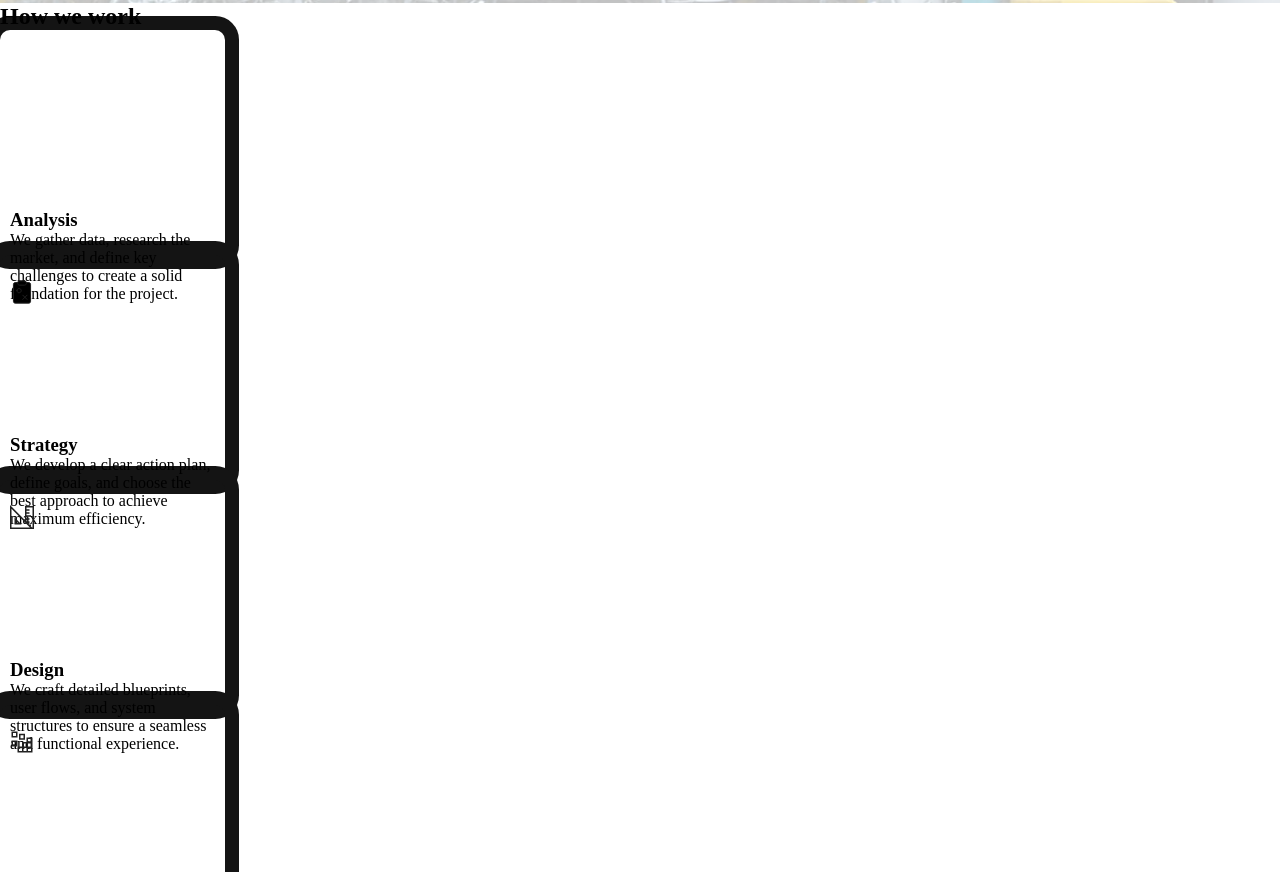
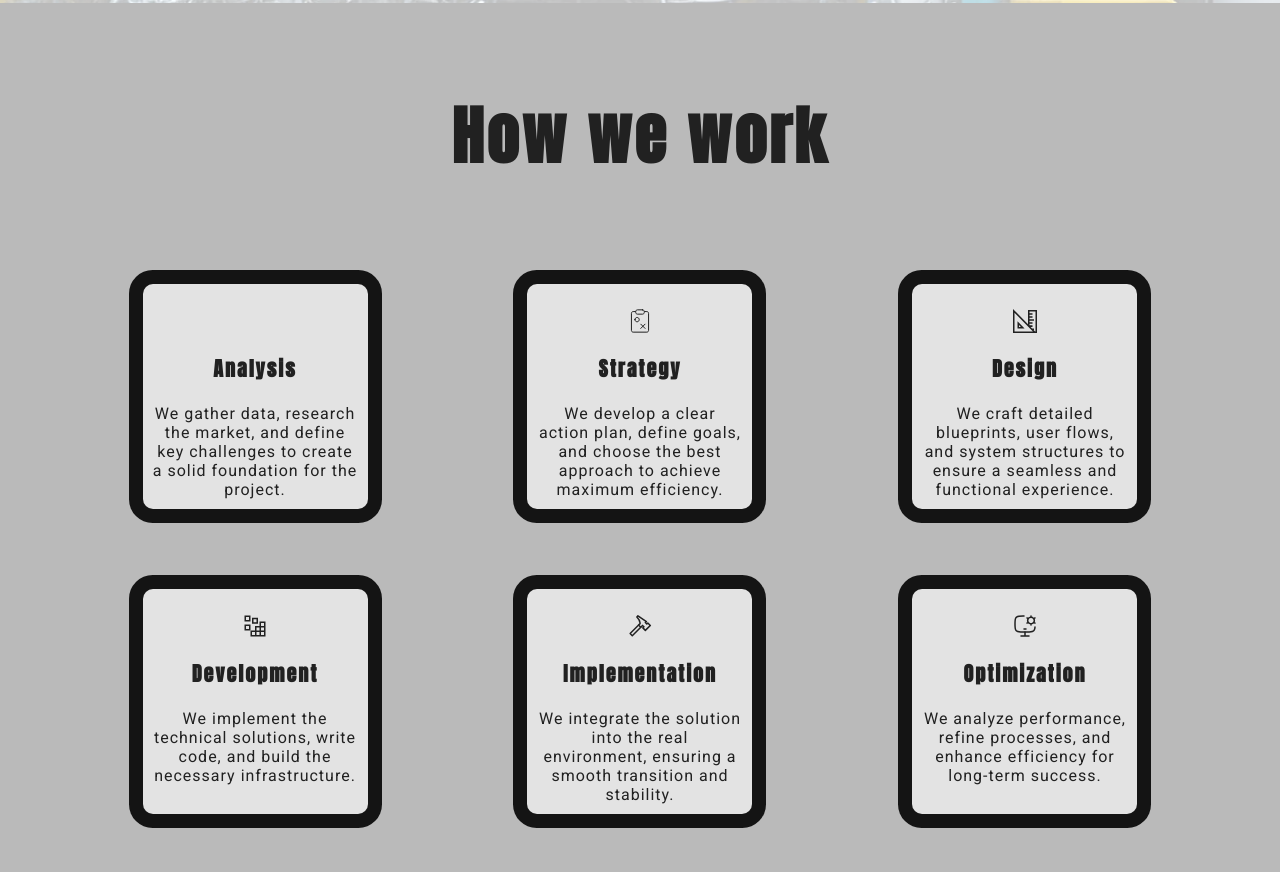
Before and after one commit to NetViacheslav/red_gear_page, a website: page index.html in a window 1280 px wide. Shown: the part 908-1780 px from the top of the page. Drawn offline with nearby package versions, Linux system fonts and the light colour scheme; files that its build step writes are made by us from their sources; a web font is replaced by a local one.

Commit message:
work section implementation

```diff
--- a/styles/_cards.scss
+++ b/styles/_cards.scss
@@ -1,6 +1,5 @@
 @use 'variables' as v;
 @use 'mixins' as m;
-@use 'placeholders';
 @use 'sass:color';
 
 .info-card {
@@ -8,5 +7,37 @@
   height: 225px;
   padding: 25px 10px 0;
   border-radius: 10px;
+  background-color: v.$color_bg_cards;
   @include m.box-shadow(0, 0, 0, 14px);
+  @include m.d-flex(start, center, nowrap, column, 0, 20px);
+
+  &__icon {
+    width: 24px;
+    height: 24px;
+    fill: v.$color_bg_cards;
+  }
+
+  &__title {
+    @include m.font(v.$font_anton, 20px, v.$color_font, 2px);
+  }
+
+  &__description {
+    text-align: center;
+    @include m.font(v.$font_roboto, 16px, v.$color_font, 1px);
+  }
+
+  &:hover {
+    cursor: pointer;
+    background-color: v.$color_bg_graphite;
+    @include m.box-shadow(0, 0, 0, 14px, v.$color_bg_cards);
+
+    .info-card__icon {
+      fill: v.$color_bg_cards;
+      stroke: v.$color_bg_cards;
+    }
+    .info-card__title,
+    .info-card__description {
+      color: v.$color_bg_cards;
+    }
+  }
 }
--- a/styles/_variables.scss
+++ b/styles/_variables.scss
@@ -1,6 +1,8 @@
 $color_bg: #bababa;
+$color_bg_graphite: #5e5e5e;
 $color_white: #fff;
 $color_black: #141414;
+$color_bg_cards: #e3e3e3;
 
 $color_font: #212121;
 $color_font_pointer: #646464;
--- a/styles/_work.scss
+++ b/styles/_work.scss
@@ -0,0 +1,74 @@
+@use 'variables' as v;
+@use 'mixins' as m;
+@use 'sass:color';
+
+.work-section {
+  padding: 85px 10px 160px;
+  background-color: v.$color_bg;
+
+  .work {
+    margin: 0 auto;
+    text-align: center;
+
+    &__title {
+      margin: 0 0 100px 0;
+      @include m.font(v.$font_anton, 64px, v.$color_font, 3px);
+
+      @media (max-width: v.$media_sm) {
+        @include m.font(v.$font_anton, 50px, v.$color_font, 1px);
+      }
+    }
+
+    &__cards-wrapper {
+      margin: 0 auto;
+      max-width: 995px;
+
+      display: grid;
+      grid-template-columns: repeat(3, 1fr);
+      grid-template-rows: repeat(2, 1fr);
+      row-gap: 80px;
+      place-items: center;
+      grid-template-areas:
+        'analysis strategy design'
+        'development implementation optimization';
+
+      .card--analysis {
+        grid-area: analysis;
+        justify-self: start;
+      }
+      .card--design {
+        grid-area: design;
+        justify-self: end;
+      }
+      .card--development {
+        grid-area: development;
+        justify-self: start;
+      }
+      .card--optimization {
+        grid-area: optimization;
+        justify-self: end;
+      }
+
+      @media (max-width: v.$media_md) {
+        grid-template-columns: repeat(2, 1fr);
+        grid-template-rows: repeat(3, 1fr);
+        grid-template-areas:
+          'analysis strategy'
+          'design development'
+          'implementation optimization';
+
+        .card--analysis,
+        .card--strategy,
+        .card--design,
+        .card--development,
+        .card--implementation,
+        .card--optimization {
+          justify-self: center;
+        }
+      }
+      @media (max-width: v.$media_sm) {
+        @include m.d-flex(center, center, wrap, column, 0, 60px);
+      }
+    }
+  }
+}
```
Also changed, not shown: assets/sprites.svg.
